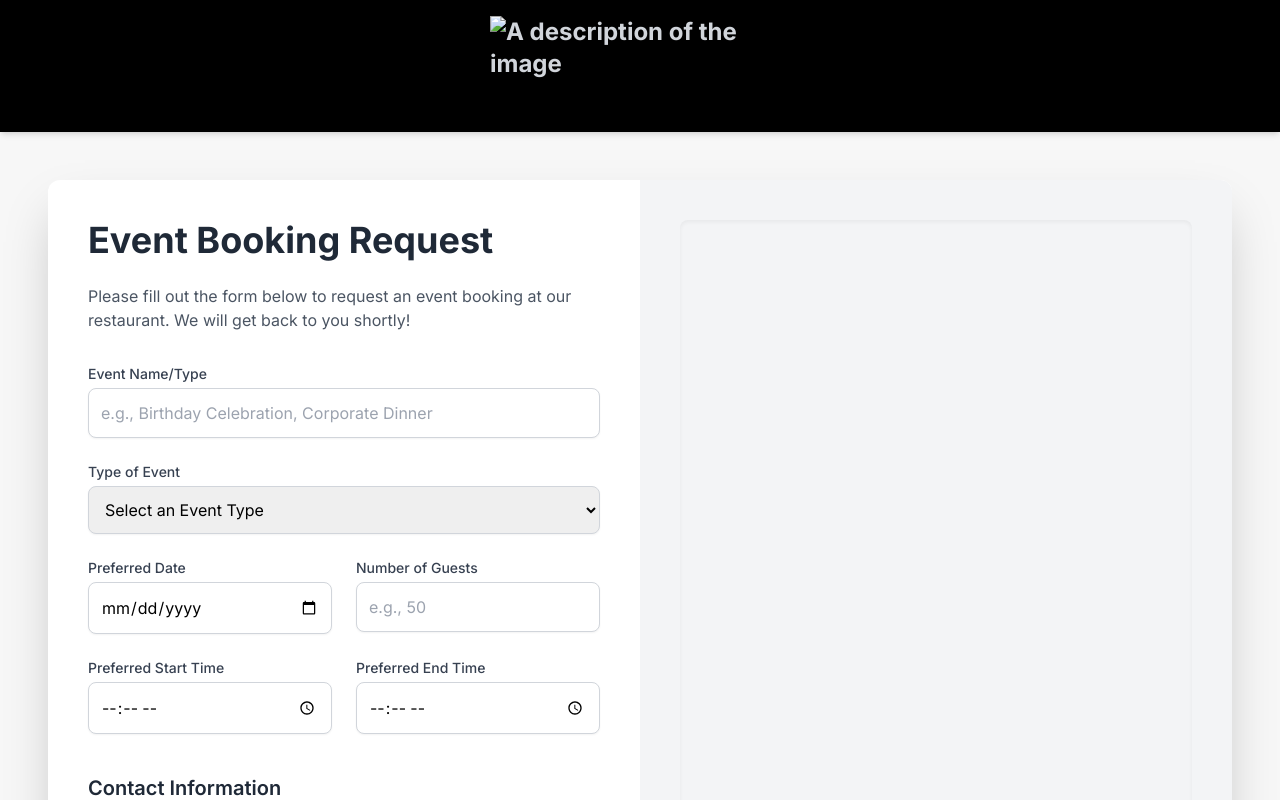
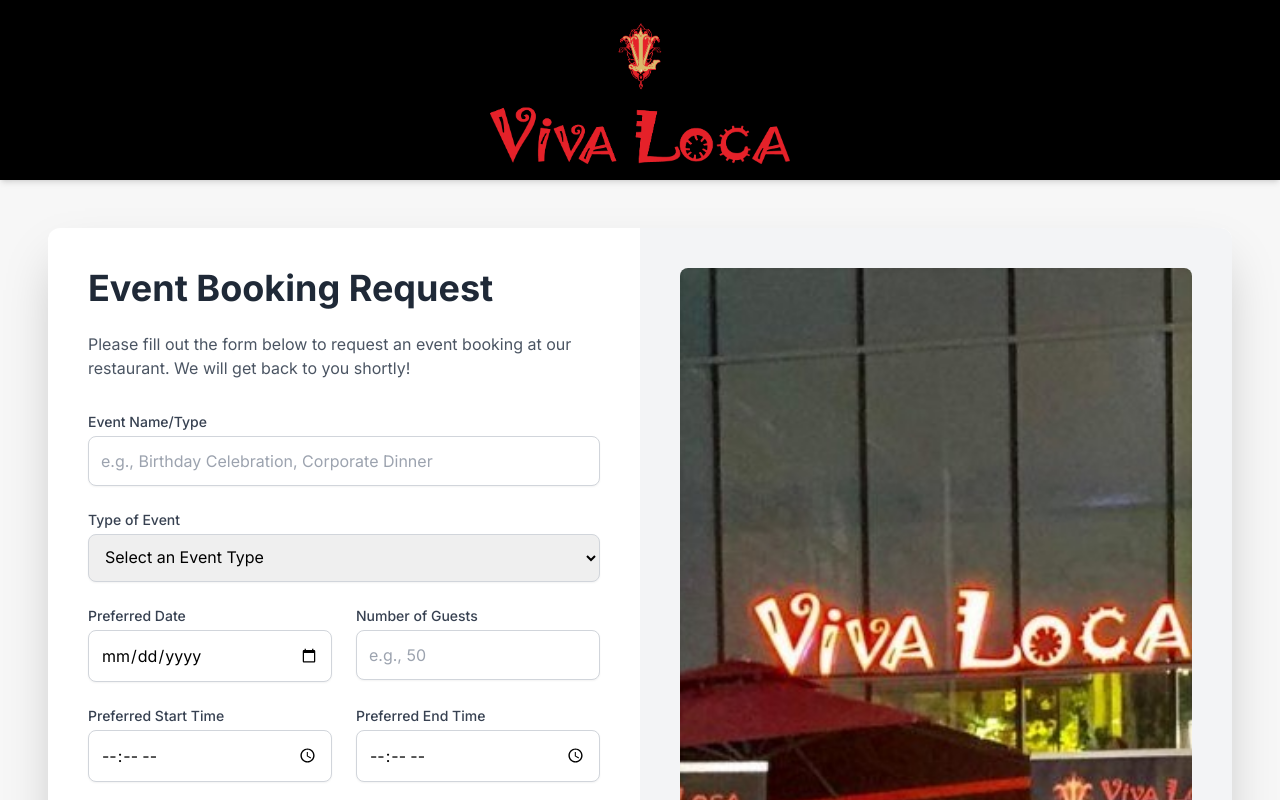
Before and after one commit to Techvision131/vivaloca, a plain HTML site: page events.html in a window 1280 px wide. Shown: the top 800 px of the page. Drawn offline with nearby package versions, Linux system fonts and the light colour scheme.

Commit message:
Update events.html

```diff
--- a/events.html
+++ b/events.html
@@ -4,7 +4,7 @@
     <meta charset="UTF-8">
     <meta name="viewport" content="width=device-width, initial-scale=1.0">
     <title>Event Booking Request - Vivaloca</title>
-    <link rel="icon" type="image/png" href="assets /Viva-Loca-Logo-01-clear-background-e1603932349448.png">
+    <link rel="icon" type="image/png" href="/Viva-Loca-Logo-01-clear-background-e1603932349448.png">
     <!-- Tailwind CSS CDN -->
     <script src="https://cdn.tailwindcss.com"></script>
     <!-- Google Fonts - Inter -->
@@ -32,7 +32,7 @@
         <div class="container mx-auto flex justify-center items-center px-4">
             <!-- Logo Placeholder -->
             <div class="text-2xl font-bold text-gray-300">
-                <img src="assets /vivaloca.png" width="300" height="100" alt="A description of the image">
+                <img src="/vivaloca.png" width="300" height="100" alt="A description of the image">
             </div>
             <!-- The rest of the nav bar is intentionally left empty as per request -->
         </div>
@@ -158,7 +158,7 @@
             <!-- Restaurant Candid Picture Placeholder Section -->
             <div class="w-full lg:w-1/2 bg-gray-100 flex items-center justify-center p-6 md:p-10">
                 <div class="w-full h-96 lg:h-full bg-cover bg-center rounded-lg shadow-inner"
-                     style="background-image: url('assets /vivaloca_head.jpg'); ">
+                     style="background-image: url('/vivaloca_head.jpg'); ">
                     <!-- You can replace the placeholder URL with your actual image URL -->
                 </div>
             </div>
@@ -170,7 +170,7 @@
     <footer class="bg-gray-800 text-white py-6 mt-8">
         <div class="container mx-auto text-center px-4">
             <p>&copy; 2025 Viva Loca @ Changi. All rights reserved.</p>
-            <img class="mx-auto block " src="assets /Viva-Loca-Logo-01-clear-background-e1603932349448.png" alt="vivaloca logo">
+            <img class="mx-auto block " src="/Viva-Loca-Logo-01-clear-background-e1603932349448.png" alt="vivaloca logo">
             <p>
                 <a href="#" class="hover:text-red-400 transition duration-200">Privacy Policy</a> |
                 <a href="#" class="hover:text-red-400 transition duration-200">Terms of Service</a> |
```
